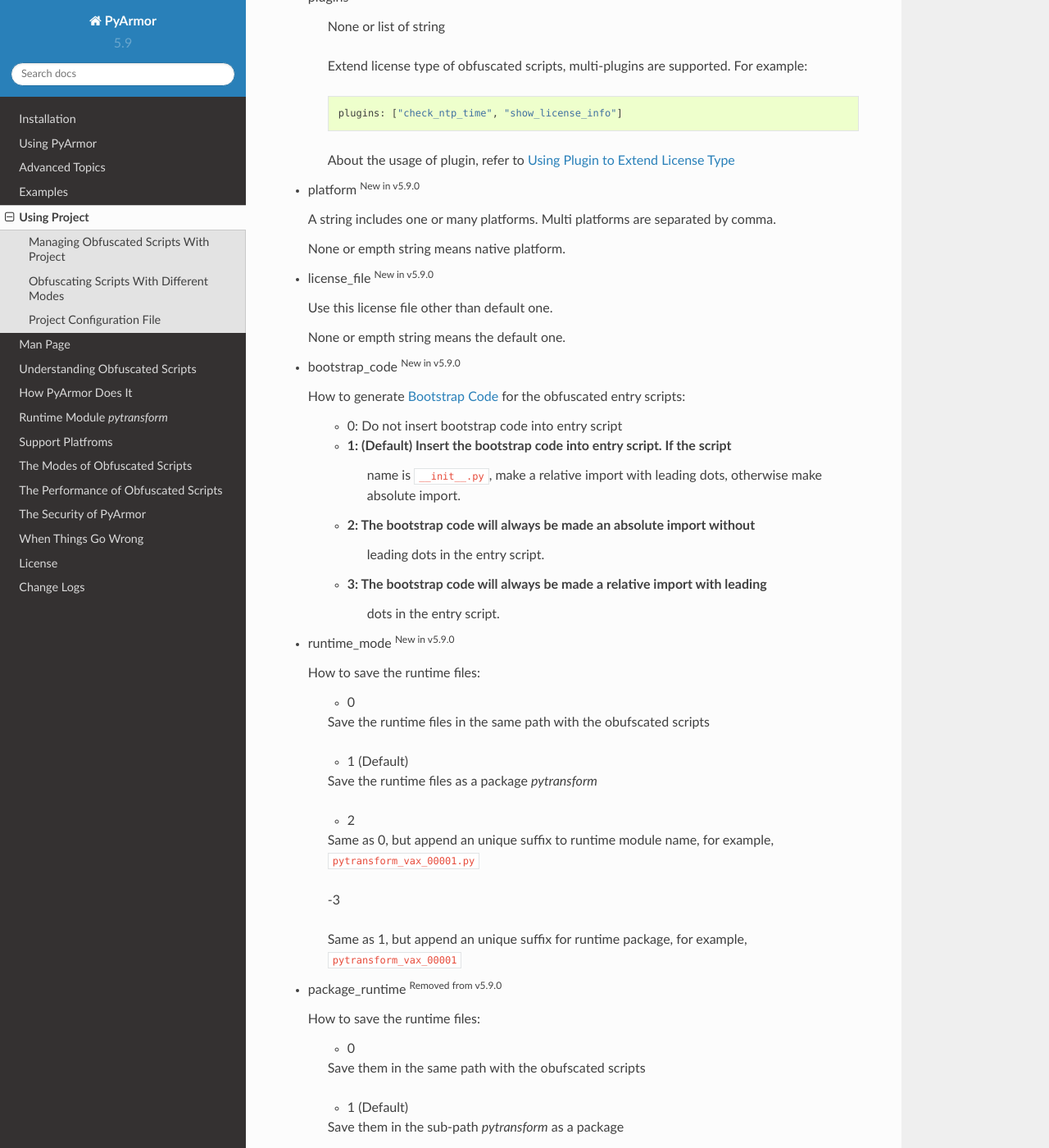
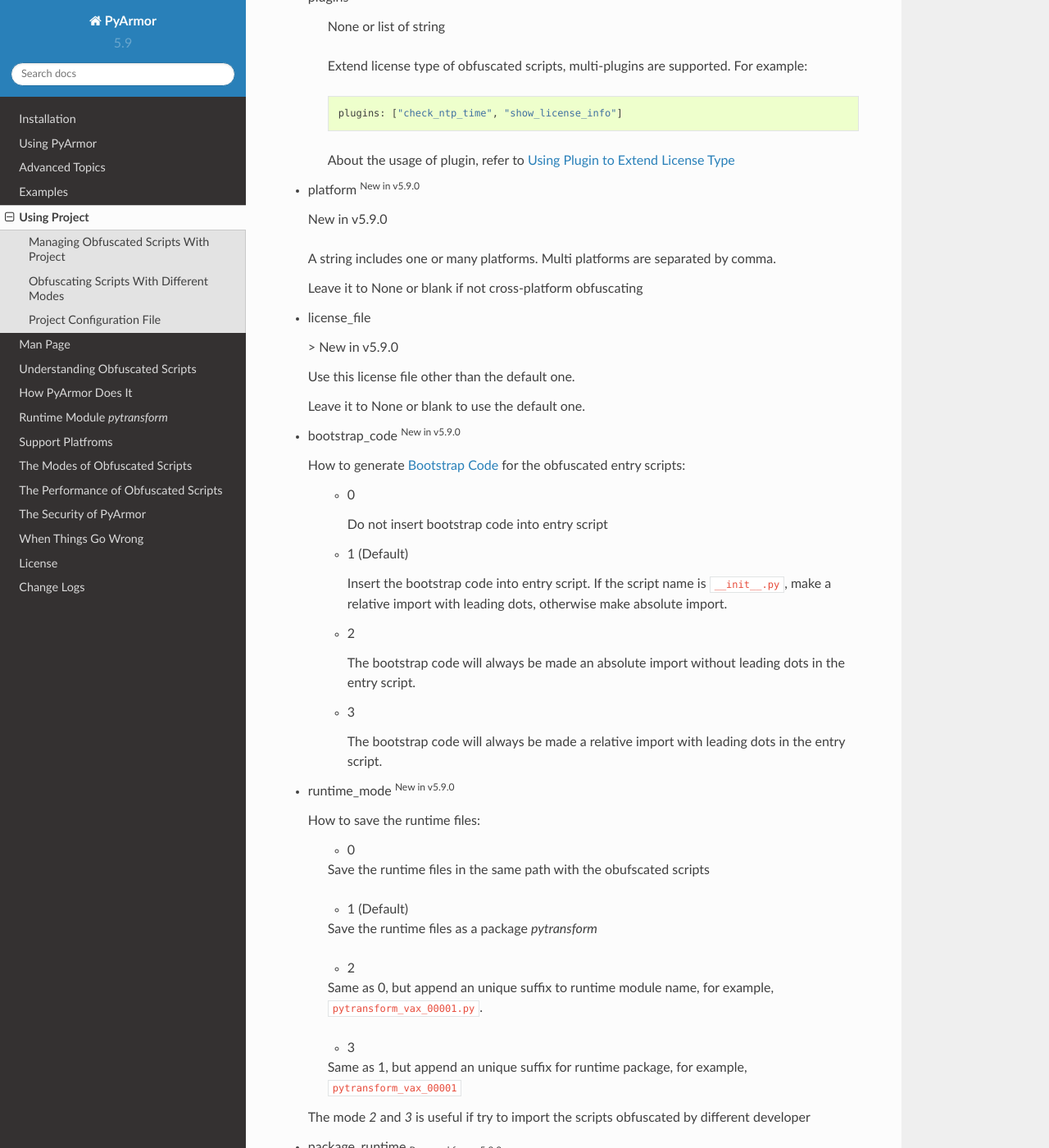
Before and after one commit to dashingsoft/pyarmor, a Sphinx documentation site: the page built from docs/project.rst, in a window 1280 px wide and 1400 px high, scrolled down 4850 px. Shown: the whole window at 82% size. Built offline with Sphinx 7.4.7 and the Read the Docs theme 2.0.0, drawn with Linux system fonts in a browser that asks for light colours.

Commit message:
Refine format

```diff
--- a/docs/project.rst
+++ b/docs/project.rst
@@ -245,29 +245,44 @@ Each project has a configure file. It's a json file named
 
 * platform :sup:`New in v5.9.0`
 
+  | New in v5.9.0
+
   A string includes one or many platforms. Multi platforms are separated by
   comma.
 
-  None or empth string means native platform.
+  Leave it to None or blank if not cross-platform obfuscating
 
-* license_file :sup:`New in v5.9.0`
+* license_file
 
-  Use this license file other than default one.
+  > New in v5.9.0
 
-  None or empth string means the default one.
+  Use this license file other than the default one.
+
+  Leave it to None or blank to use the default one.
 
 * bootstrap_code :sup:`New in v5.9.0`
 
   How to generate :ref:`Bootstrap Code` for the obfuscated entry scripts:
 
-    - 0: Do not insert bootstrap code into entry script
-    - 1: (Default) Insert the bootstrap code into entry script. If the script
-         name is ``__init__.py``, make a relative import with leading dots,
-         otherwise make absolute import.
-    - 2: The bootstrap code will always be made an absolute import without
-         leading dots in the entry script.
-    - 3: The bootstrap code will always be made a relative import with leading
-         dots in the entry script.
+    - 0
+
+      Do not insert bootstrap code into entry script
+
+    - 1 (Default)
+
+      Insert the bootstrap code into entry script. If the script name is
+      ``__init__.py``, make a relative import with leading dots, otherwise make
+      absolute import.
+
+    - 2
+
+      The bootstrap code will always be made an absolute import without leading
+      dots in the entry script.
+
+    - 3
+
+      The bootstrap code will always be made a relative import with leading dots
+      in the entry script.
 
 * runtime_mode :sup:`New in v5.9.0`
 
@@ -284,14 +299,17 @@ Each project has a configure file. It's a json file named
         - 2
 
         Same as 0, but append an unique suffix to runtime module name, for
-        example, ``pytransform_vax_00001.py``
+        example, ``pytransform_vax_00001.py``.
 
-        -3
+        - 3
 
         Same as 1, but append an unique suffix for runtime package, for
         example, ``pytransform_vax_00001``
 
-* package_runtime :sup:`Removed from v5.9.0`
+  The mode `2` and `3` is useful if try to import the scripts obfuscated by
+  different developer
+
+* package_runtime :sub:`Removed from v5.9.0`
 
   How to save the runtime files:
 
@@ -310,7 +328,7 @@ Each project has a configure file. It's a json file named
         bootstrap code will always make absolute import without
         leading dots in entry script.
 
-        -3
+        - 3
 
         Same as 1, but it's implied the package `pytransform` is in
         the same path with obfuscated scripts in runtime. So the
```
